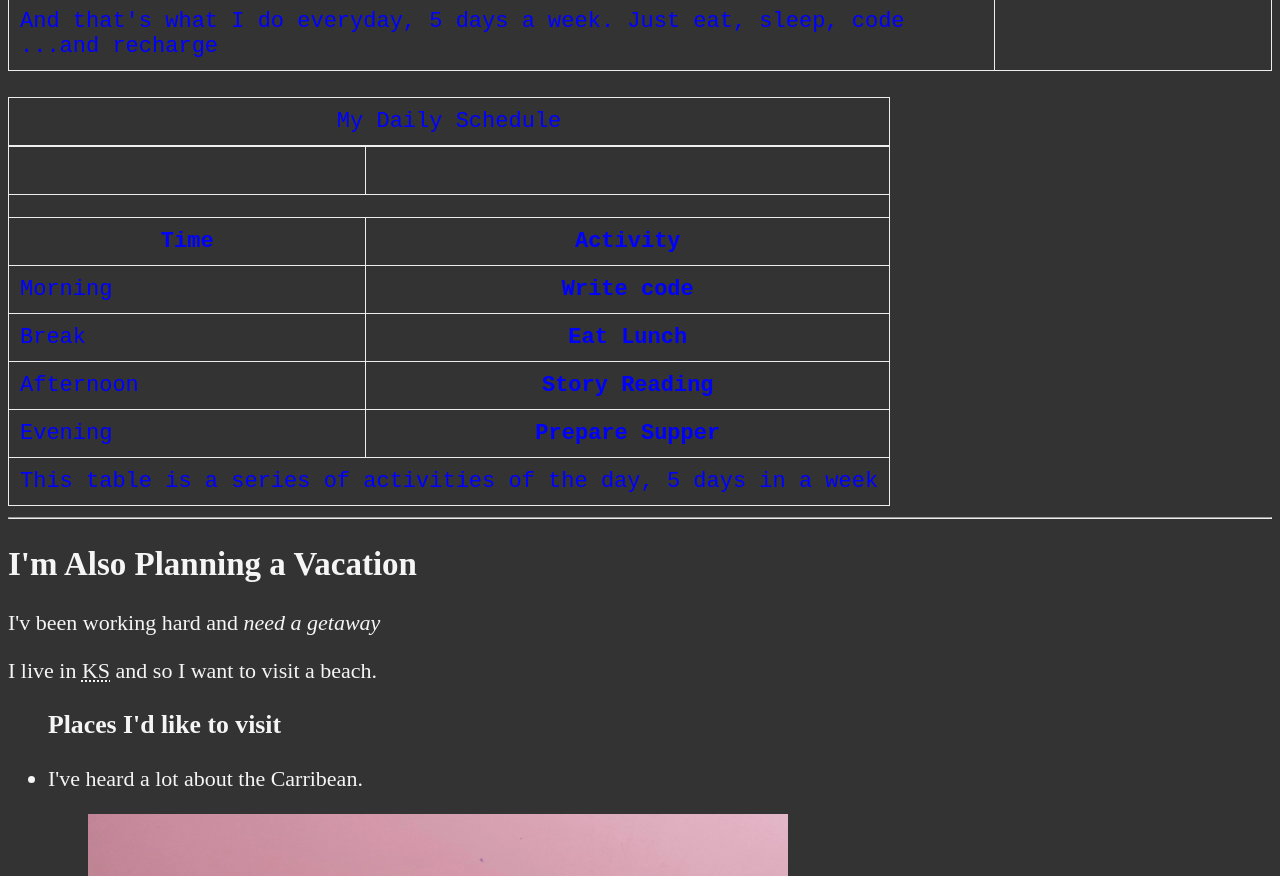
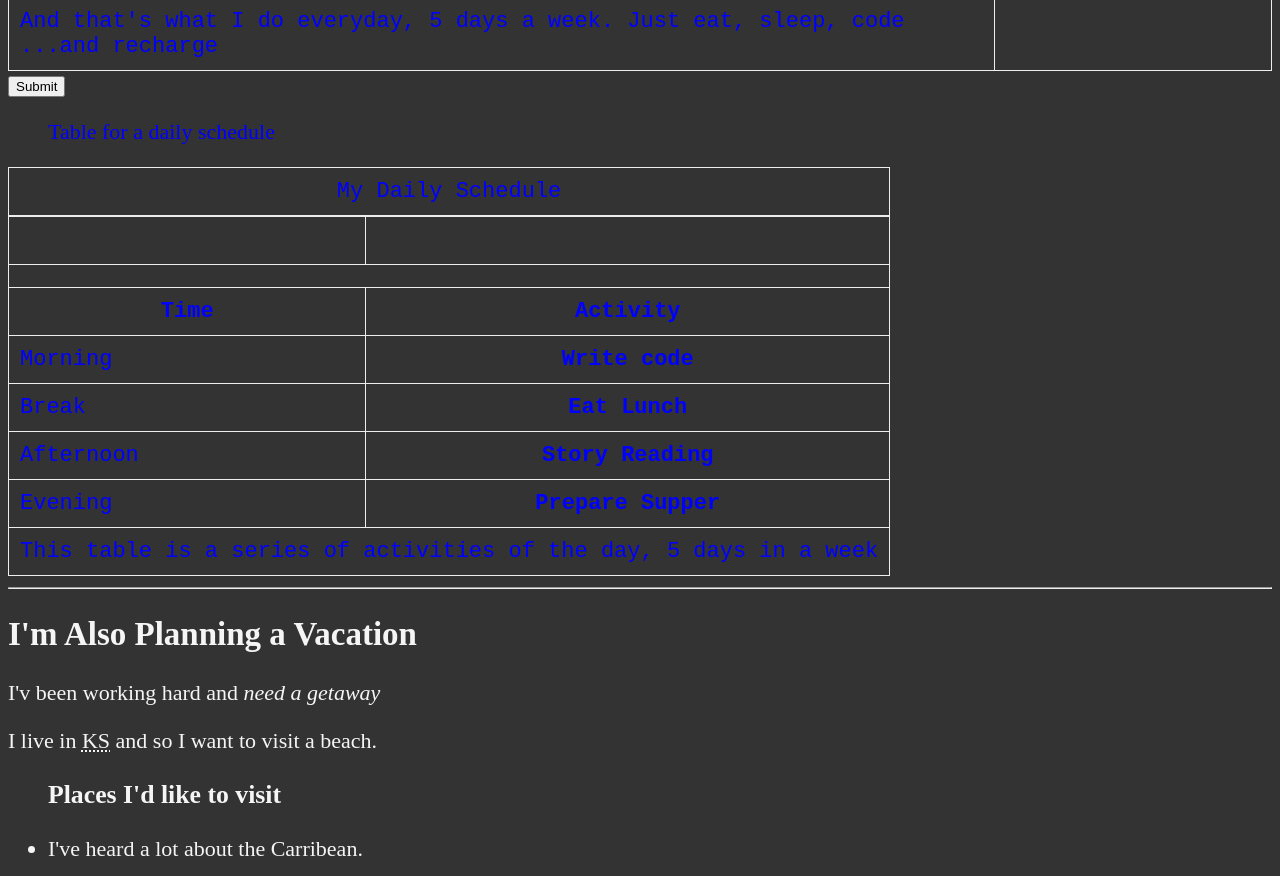
Before and after one commit to njambiEvelyne/HTMLCourse, a plain HTML site: page index.html in a window 1280 px wide. Shown: the part 1736-2612 px from the top of the page. Drawn offline with Linux system fonts and the light colour scheme.

Commit message:
Text formating

```diff
--- a/index.html
+++ b/index.html
@@ -130,7 +130,15 @@
             </tr>
           </tfoot>
         </table>
+        <button action = "Onclick">Submit</button>
         <br>
+        <p>
+          <figure>
+            <figcaption>
+              Table for a daily schedule
+            </figcaption>
+          </figure>
+        </p>
 
         <table>
           <thead></thead>
```
